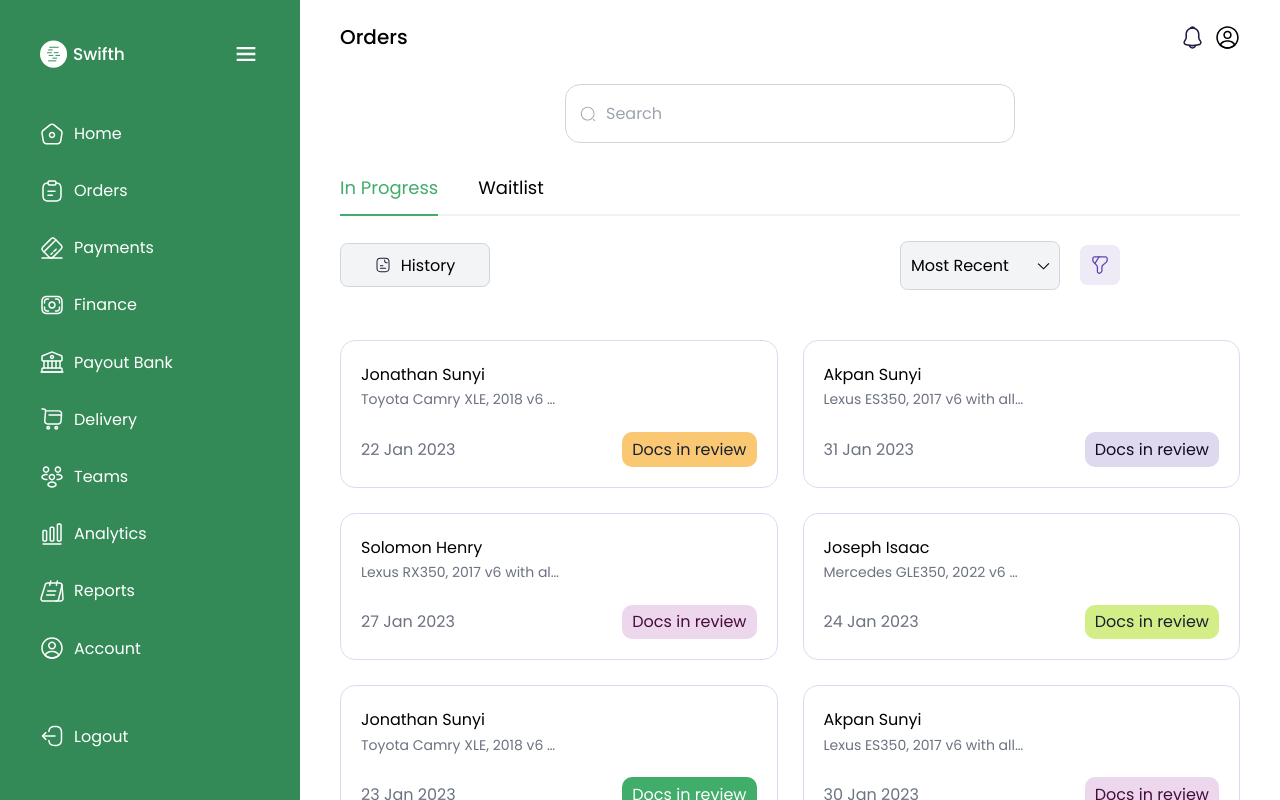
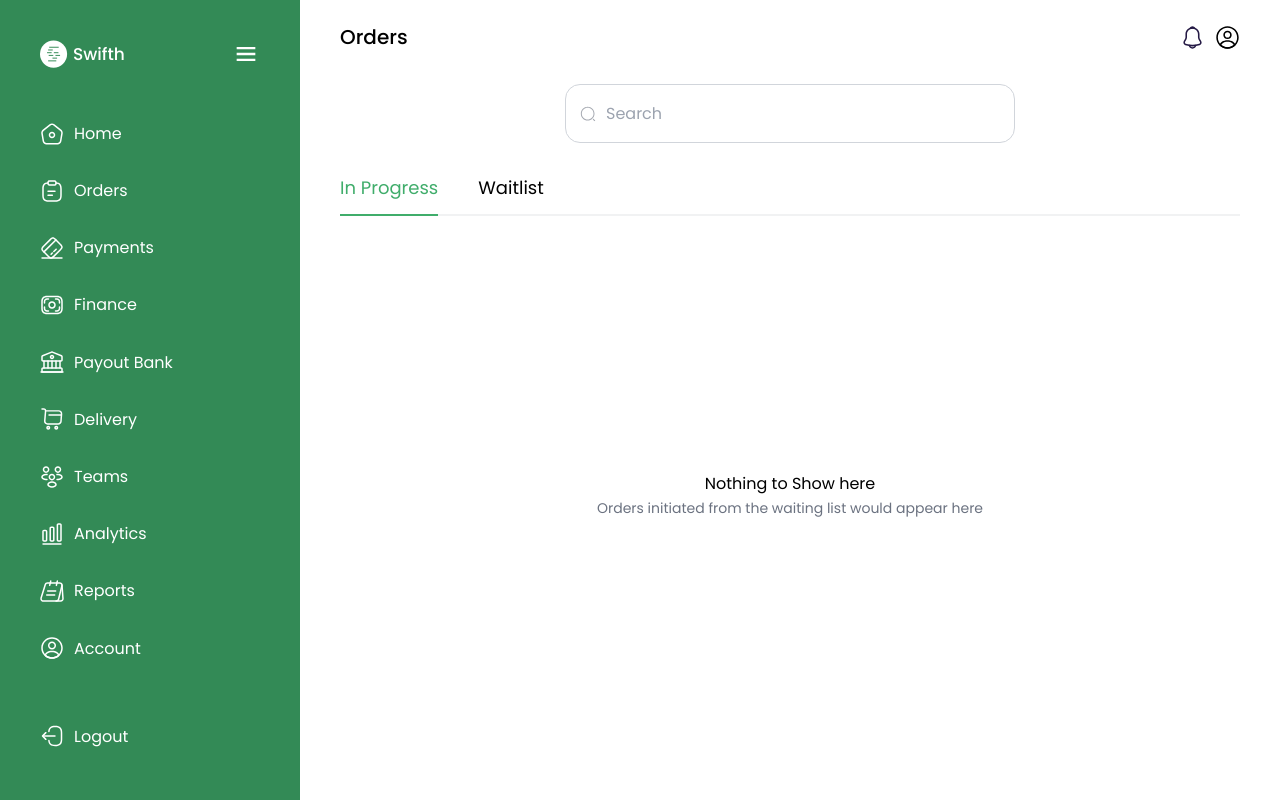
Before and after one commit to projects-for-clients/swifth, a React (Vite) app: page /dashboard/orders in a window 1280 px wide. Built offline with nearby package versions, Linux system fonts and the light colour scheme.

Commit message:
working on dropdown

```diff
--- a/src/container/dashboard/orders.tsx
+++ b/src/container/dashboard/orders.tsx
@@ -1,5 +1,5 @@
 import Header from '../../components/dashboard/Header';
-import { useState } from 'react';
+import { Fragment, useState } from 'react';
 import { FiChevronDown } from 'react-icons/fi';
 import SelectDropDown from '../../components/utils/SelectDropDown';
 import dayjs from 'dayjs';
@@ -433,6 +433,15 @@ function orders() {
             </label>
           </div>
 
+          {INPROGRESS.length > 1 && currentPath === 'inProgress' ? (
+            <div className='grid place-content-center h-[70vh] text-center'>
+              <p>Nothing to Show here</p>
+              <p className="text-gray-500 text-[1.4rem]">
+                Orders initiated from the waiting list would appear here{' '}
+              </p>
+            </div>
+          ) : (
+            <Fragment>
               <div className="flex justify-between items-center mt-10">
                 <div className="flex items-center bg-gray-100 border border-gray-300 py-3 px-8 rounded-xl gap-4 justify-center cursor-pointer w-[15rem]">
                   <img
@@ -442,7 +451,6 @@ function orders() {
                   />
                   <p>History</p>
                 </div>
-
                 <div className="flex items-center gap-8">
                   <SelectDropDown
                     selectFrom={sortBy}
@@ -457,8 +465,9 @@ function orders() {
                   />
                 </div>
               </div>
-
-          {pathToSwitch[currentPath]}
+              <>{pathToSwitch[currentPath]}</>
+            </Fragment>
+          )}
         </section>
       </main>
     </>
```
Lines whose indentation alone changed are shown as unchanged.
